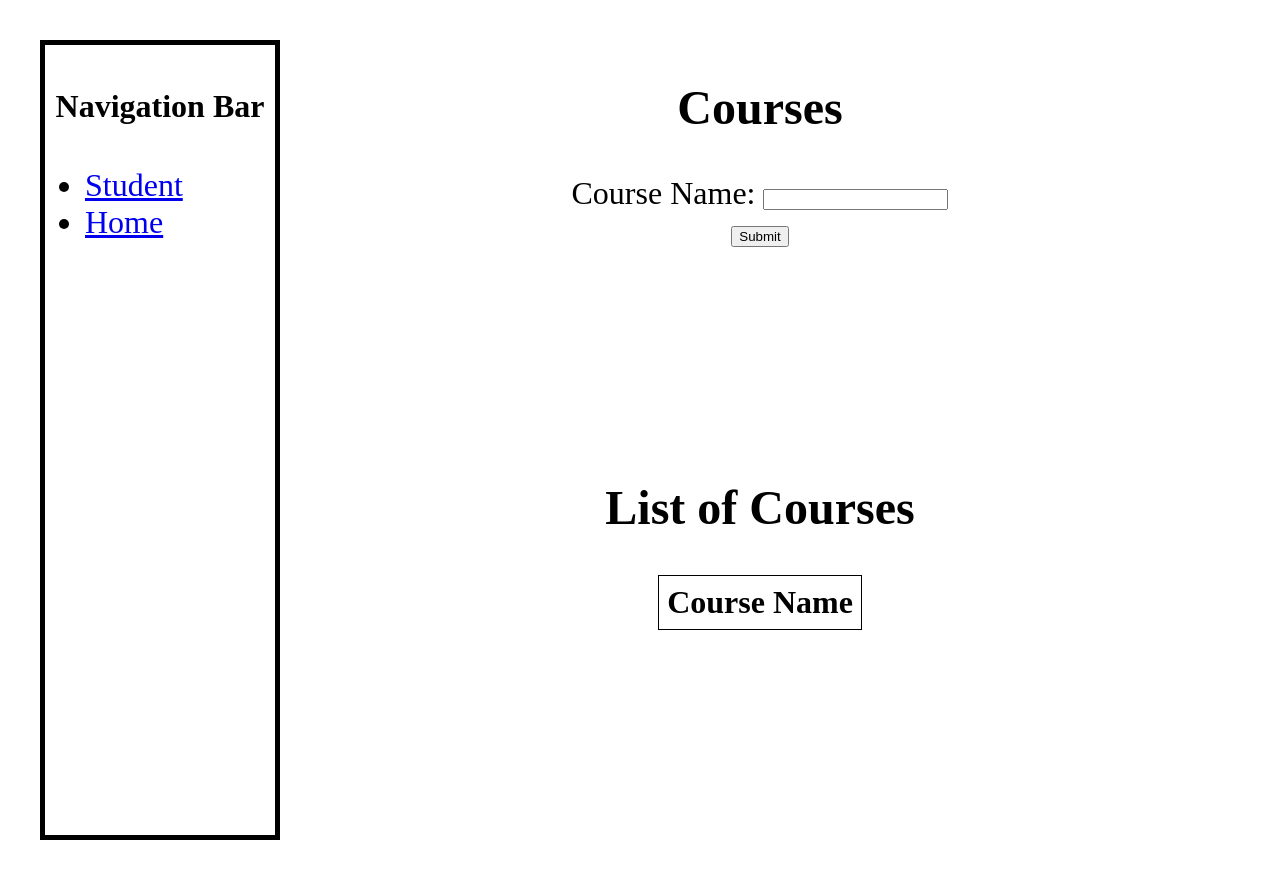
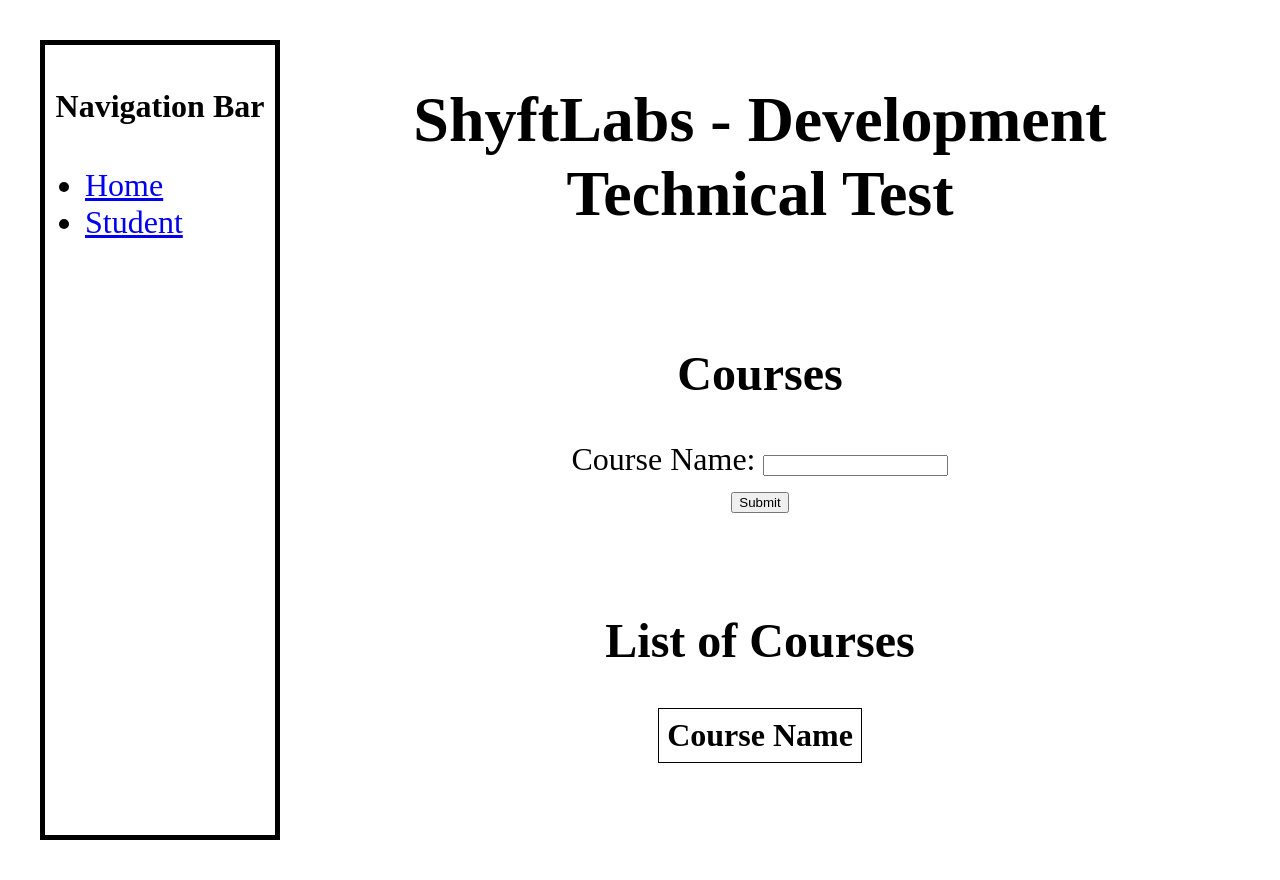
Before and after one commit to 6s-1/ShyftLabs_DTT, a Flask app: page /courses in a window 1280 px wide. Run offline with Flask 3, Linux system fonts and the light colour scheme; lists and menus that the app fills with data are empty.

Commit message:
updated courses page

```diff
--- a/templates/courses.html
+++ b/templates/courses.html
@@ -14,7 +14,7 @@
     font-size: 2rem;
     display: grid;
     grid-template-columns: 20% 80%;
-    grid-template-rows: 1fr 1fr;
+    grid-template-rows: 0.5fr 0.5fr 0.5fr;
 
 }
 table, th, td {
@@ -26,31 +26,43 @@
     }
 
     nav{
-        grid-row: 1 / 3;
+        grid-row: 1 / -1;
         border: 5px solid black;
     }
-    .main-content {
+    .main-content1 {
+        grid-row: 2/3;
+        grid-column: 2/3;
         text-align: center;
-        justify-content: center;
-        align-items: center;
+    }
+
+    .main-content2 {
+        grid-row: 3/-1;
+        grid-column: 2/3;
+        text-align: center;
     }
     nav > h4{
+    text-align: center;
+}
+h1{
+    grid-row: 1/2;
+    grid-column: 2/3;
     text-align: center;
 }
     </style>
 
 <body>
-</div>
+<h1>ShyftLabs - Development Technical Test</h1>
 <nav class="navbar">
+
     <h4 style ="margin-left: auto; margin-right: auto;">Navigation Bar</h4>
     <ul class="nav-links">
         <!--<li><a href="/">Home</a></li> -->
+        <li><a href="/">Home</a></li>
         <li><a href="/student">Student</a></li>
-        <li><a href="/">Home</a></li>
 
     </ul>
 </nav>
-    <div class="main-content">
+    <div class="main-content1">
         <h2>Courses</h2>
         <form action="/courses" method="POST">
             <label for="CourseName">Course Name:</label>
@@ -59,7 +71,7 @@
             <button type="submit">Submit</button>
         </form>
     </div>
-    <div class="main-content">
+    <div class="main-content2">
         <h2>List of Courses</h2>
         <table style="margin-left: auto; margin-right: auto;">
             <thead>
--- a/templates/index.html
+++ b/templates/index.html
@@ -50,7 +50,7 @@
     <h1>ShyftLabs - Development Technical Test</h1>
     <div class="main-content">
         <h2>Welcome to the Home Page</h2>
-        <p>This is the home page of ShyftLabs Development Technical Test. You can navigate to the Students page using the link in the navigation bar below.</p>
+        <p>This is the home page of ShyftLabs Development Technical Test. You can navigate to the other pages using the link in the navigation bar on the left side.</p>
     </div>
     <nav class="navbar">
         <h4>Navigation Bar</h4>
```
Also changed, not shown: templates/student.html (+11 -2 lines).
